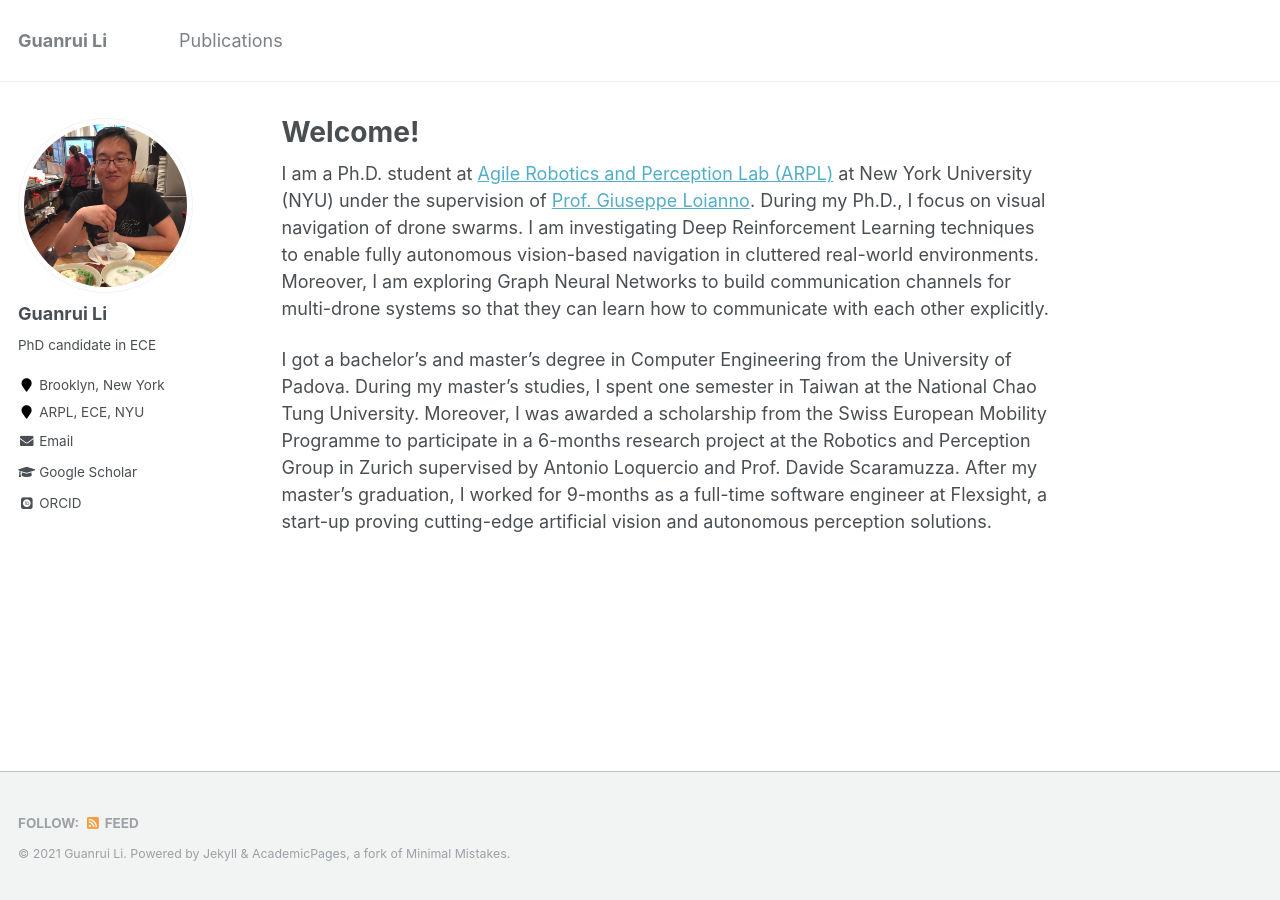
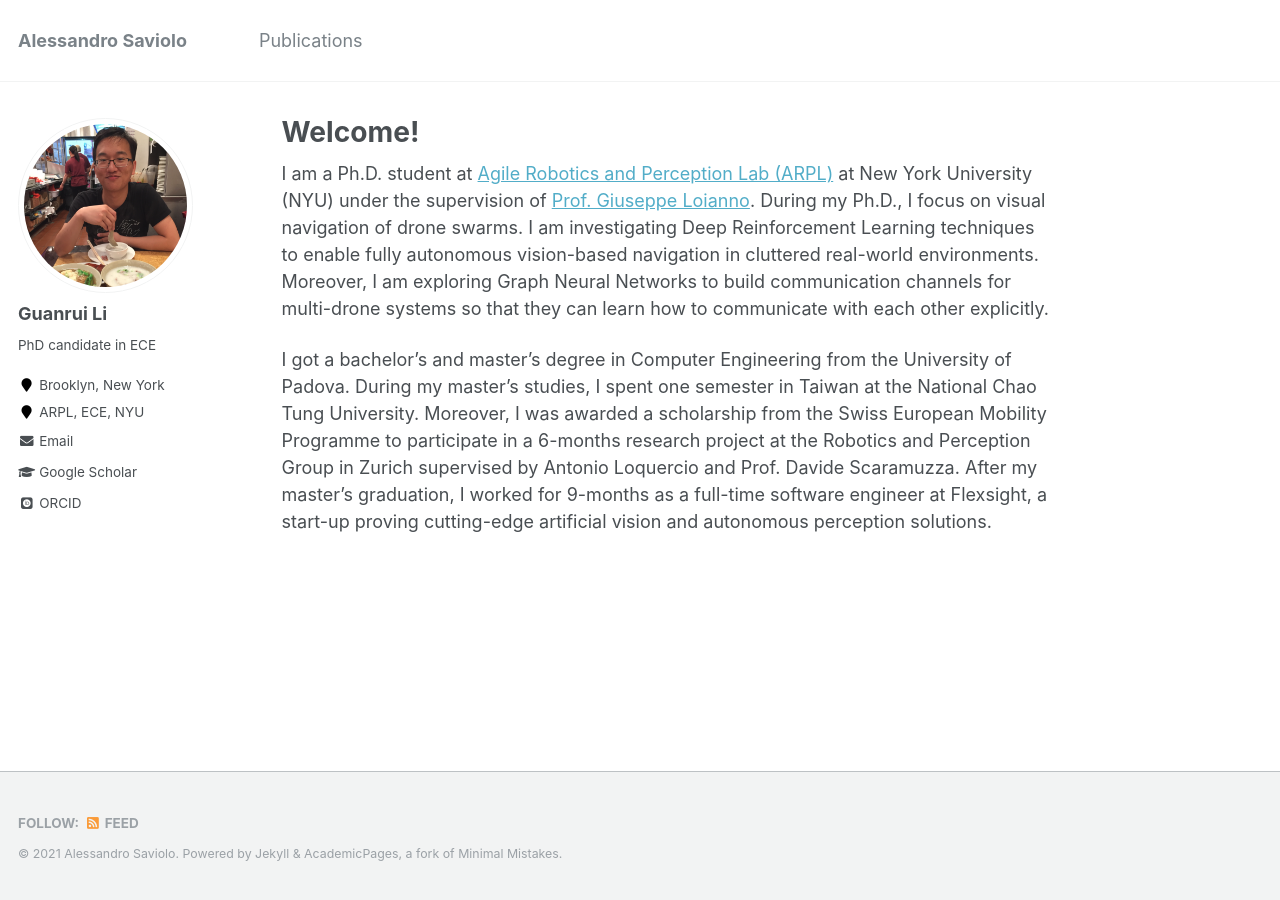
Before and after one commit to AlessandroSaviolo/AlessandroSaviolo.github.io, a Jekyll site: the page built from _pages/about.md, in a window 1280 px wide. Built offline with Jekyll 4.4.1, drawn with Linux system fonts in a browser that asks for light colours; some web fonts are replaced.

Commit message:
Update _config.yml

```diff
--- a/_config.yml
+++ b/_config.yml
@@ -7,9 +7,9 @@
 
 # Site Settings
 locale                   : "en-US"
-title                    : "Guanrui Li"
+title                    : "Alessandro Saviolo"
 title_separator          : "-"
-name                     : &name "Guanrui Li"
+name                     : &name "Alessandro Saviolo"
 description              : &description "personal description"
 url                      : https://lguanrui.github.io # the base hostname & protocol for your site e.g. "https://mmistakes.github.io"
 baseurl                  : "" # the subpath of your site, e.g. "/blog"
```
